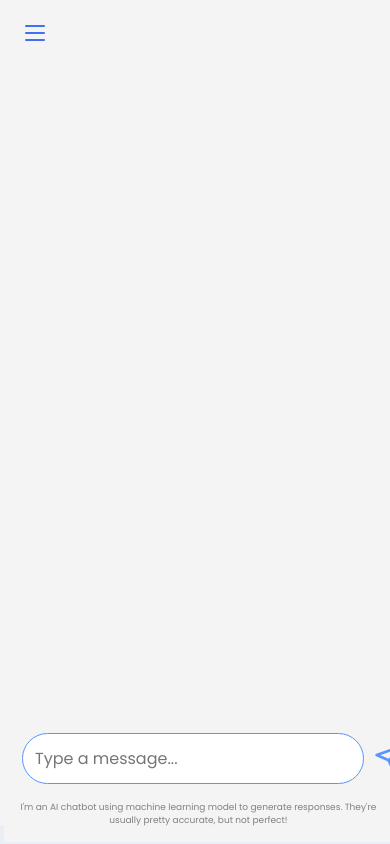
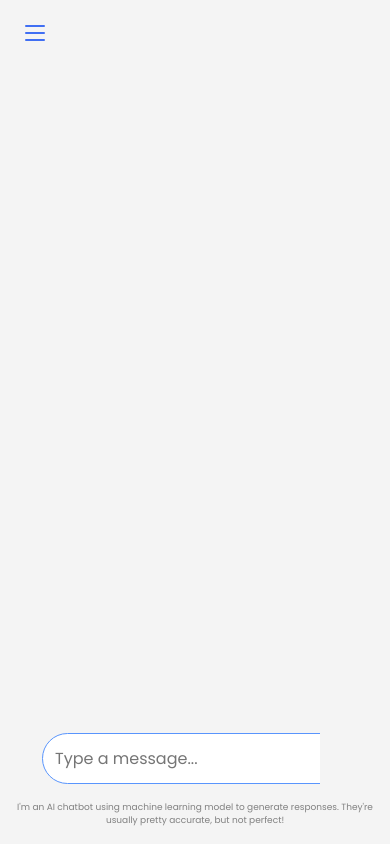
Before and after one commit to Charuni10/upbeat, a React (Create React App) app: page /chat in a window 390 px wide. Built offline with nearby package versions, Linux system fonts and the light colour scheme.

Commit message:
chat ui optimised

```diff
--- a/src/pages/chat/chat.css
+++ b/src/pages/chat/chat.css
@@ -1,6 +1,7 @@
 .chatbox {
   margin-left: 90px;
   margin-bottom: 20px;
+  width: 93%;
 }
 
 .chat {
@@ -18,10 +19,29 @@
   overflow: hidden;
 }
 
+.chat-container {
+  height: 100vh;
+  background-color: #f4f4f4;
+  overflow: hidden;
+}
+
 @media screen and (max-width: 600px) {
   .chatbox {
-    margin-left: 0px;
+    margin-left: 20px;
     padding-bottom: 25px !important;
+    width: 300px;
+    overflow: hidden;
+  }
+
+  .chat-container {
+    height: 100vh;
+    width: inherit;
+    overflow: hidden;
+  }
+
+  .chat1 {
+    width: inherit;
+    overflow: hidden;
   }
 
   .chat {
@@ -37,9 +57,8 @@
 
   .intimate {
     font-size: xx-small !important;
-
     margin: 0 auto;
-    width: 99.7%;
+    width: inherit;
     overflow: hidden;
     padding: 15px 0 !important;
   }
--- a/src/pages/chat/chat.tsx
+++ b/src/pages/chat/chat.tsx
@@ -46,23 +46,20 @@ export const Chatbot: React.FC = () => {
   };
 
   return (
-    <>
+    <Box className="chat-container">
       <Navbar />
       <SidebarMobile />
-      <Box p={4} h="100vh" className="chat" w={"100%"}>
-        {/* Set full screen height */}
+      <Box py={4} className="chat">
         <Box
-          borderWidth="1px"
           borderRadius="lg"
           p={4}
-          overflowY="auto"
-          maxHeight="85vh"
           boxShadow="sm"
           style={{
             backgroundColor: "#f4f4f4",
             padding: "20px",
           }}
           mt={50}
+          className="chat1"
         >
           {messages.map((message) => (
             <Flex
@@ -88,13 +85,11 @@ export const Chatbot: React.FC = () => {
           mt={4}
           mb={10}
           pos="absolute"
-          insetX="0"
           bottom={5}
           py={16}
           px={2}
           className="chatbox"
         >
-          {/* Positioned at bottom */}
           <Input
             placeholder="Type a message..."
             value={inputText}
@@ -113,7 +108,7 @@ export const Chatbot: React.FC = () => {
             mr={2}
             m={20}
           />
-          <Box ml={-10} mr={20}>
+          <Box ml={-10} pr={20}>
             <SendIcon
               size={"2rem"}
               cursor="pointer"
@@ -135,6 +130,6 @@ export const Chatbot: React.FC = () => {
           They're usually pretty accurate, but not perfect!
         </Box>
       </Box>
-    </>
+    </Box>
   );
 };
--- a/src/pages/home/sidebarMobile.css
+++ b/src/pages/home/sidebarMobile.css
@@ -97,5 +97,6 @@
   .mobileNav {
     display: block;
     background-color: transparent;
+    width: 350px;
   }
 }
```
